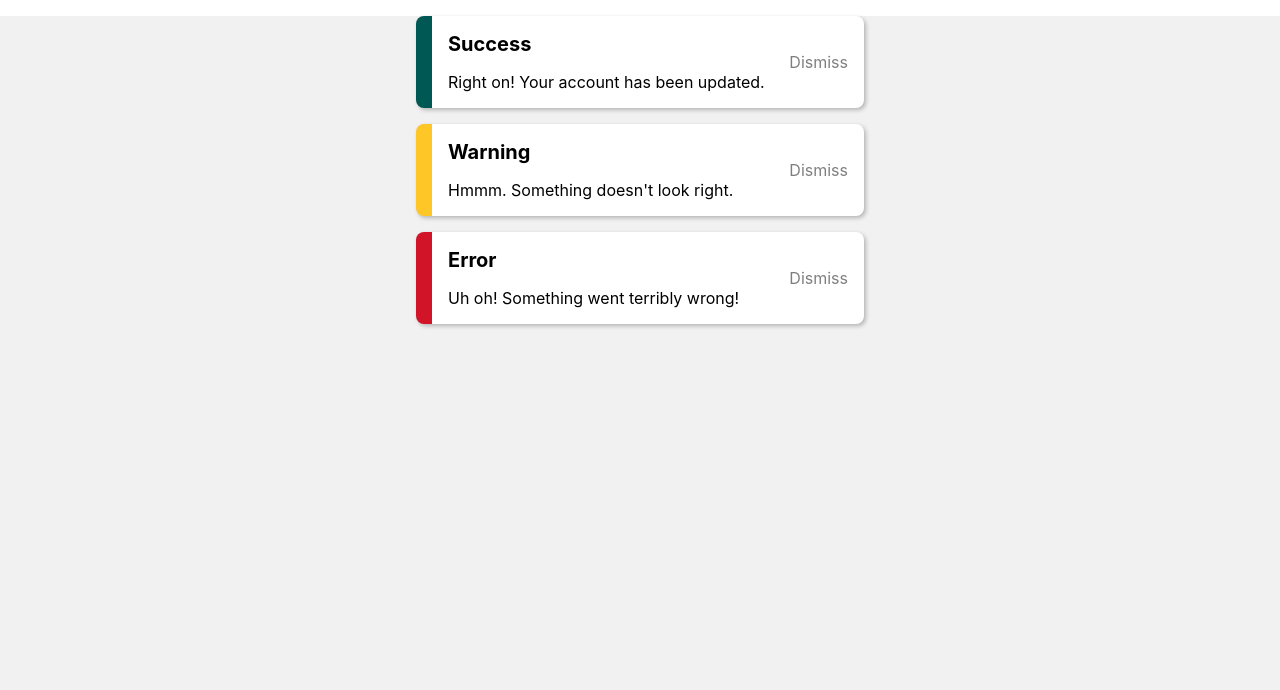
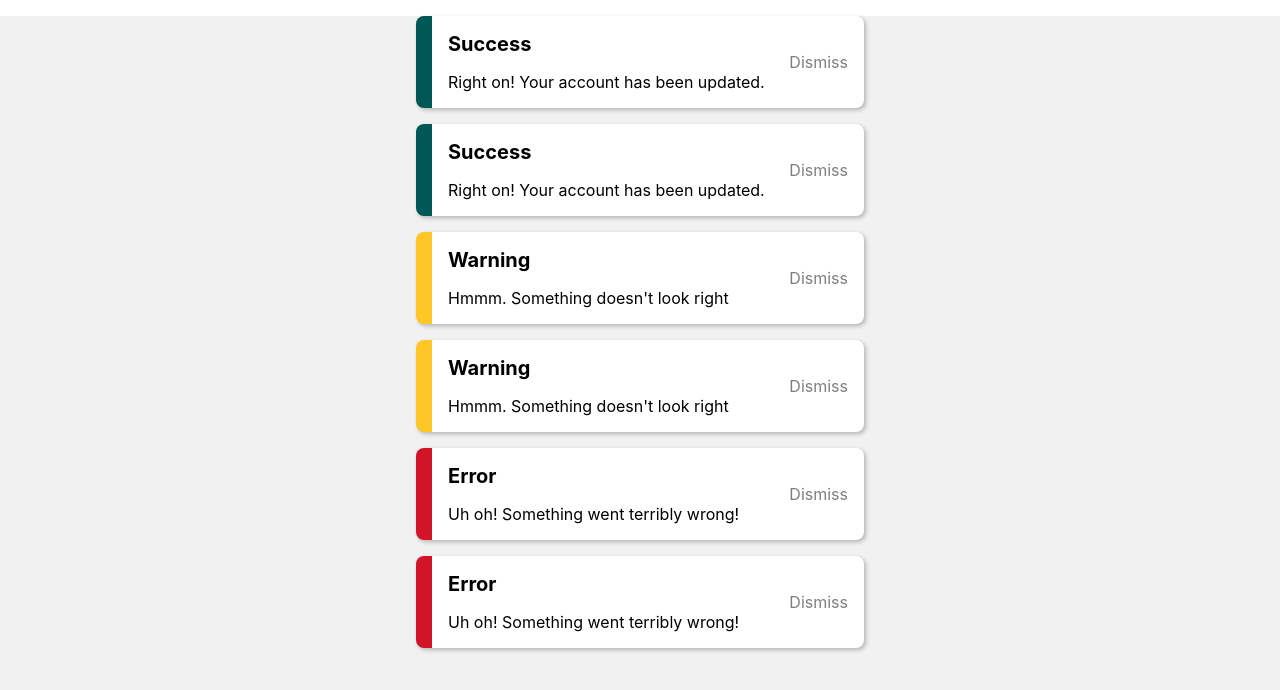
Before and after one commit to Ann9510/super-react, a React (Create React App) app in the folder react-practice/: page / in a window 1280 px wide. Shown: the top 690 px of the page. Built offline with nearby package versions, Linux system fonts and the light colour scheme.

Commit message:
20강 완료
- Toast box를 props로 변경해보기.

```diff
--- a/react-practice/src/App.js
+++ b/react-practice/src/App.js
@@ -2,37 +2,41 @@ import logo from "./logo.svg";
 import "./App.css";
 import TextComponent from "./components/TextComponent";
 import Section from "./components/Section";
+import Toast from "./components/Toast";
 
 function App() {
+  const messageArray = [
+    {
+      title: "success",
+      text: "Right on! Your account has been updated.",
+    },
+    {
+      title: "success",
+      text: "Right on! Your account has been updated.",
+    },
+    {
+      title: "warning",
+      text: "Hmmm. Something doesn't look right",
+    },
+    {
+      title: "warning",
+      text: "Hmmm. Something doesn't look right",
+    },
+    {
+      title: "error",
+      text: "Uh oh! Something went terribly wrong!",
+    },
+    {
+      title: "error",
+      text: "Uh oh! Something went terribly wrong!",
+    },
+  ];
+
   return (
     <div className="wrapper">
-      <div className="toast toast-success">
-        <main className="toast__message">
-          <header className="toast__message-title">Success</header>
-          <p className="toast__message-text">
-            Right on! Your account has been updated.
-          </p>
-        </main>
-        <button className="toast__button">Dismiss</button>
-      </div>
-      <div className="toast toast-warning">
-        <main className="toast__message">
-          <header className="toast__message-title">Warning</header>
-          <p className="toast__message-text">
-            Hmmm. Something doesn't look right.
-          </p>
-        </main>
-        <button className="toast__button">Dismiss</button>
-      </div>
-      <div className="toast toast-error">
-        <main className="toast__message">
-          <header className="toast__message-title">Error</header>
-          <p className="toast__message-text">
-            Uh oh! Something went terribly wrong!
-          </p>
-        </main>
-        <button className="toast__button">Dismiss</button>
-      </div>
+      {messageArray.map((message) => (
+        <Toast title={message.title} text={message.text} />
+      ))}
     </div>
   );
 }
--- /dev/null
+++ b/react-practice/src/components/Toast.css
@@ -0,0 +1,51 @@
+.wrapper {
+  background: #f1f1f1;
+  width: 100vw;
+  height: 100vh;
+}
+
+.toast {
+  background: white;
+  border-left: 1rem solid #8a8a8a;
+  border-radius: 0.5rem;
+  box-shadow: 0.125rem 0.125rem 0.25rem rgba(0, 0, 0, 0.25);
+  display: flex;
+  justify-content: space-between;
+  padding: 1rem;
+  margin: 1rem auto;
+  width: 25rem;
+}
+
+.toast__message-title {
+  font-weight: bold;
+  font-size: 1.25rem;
+  margin-bottom: 0.5rem;
+  margin-top: 0;
+  text-transform: capitalize;
+}
+
+.toast-success {
+  border-color: #005854;
+}
+
+.toast-warning {
+  border-color: #ffc627;
+}
+
+.toast-error {
+  border-color: #d21429;
+}
+
+.toast__message-text {
+  margin-bottom: 0;
+}
+
+.toast__button {
+  background: transparent;
+  border: none;
+  font-family: inherit;
+  font-size: inherit;
+  margin-left: 1rem;
+  opacity: 0.5;
+  padding: 0;
+}
--- /dev/null
+++ b/react-practice/src/components/Toast.js
@@ -0,0 +1,16 @@
+import React from "react";
+import "./Toast.css";
+
+const Toast = (props) => {
+  return (
+    <div className={`toast toast-${props.title}`}>
+      <main className="toast__message">
+        <header className="toast__message-title">{props.title}</header>
+        <p className="toast__message-text">{props.text}</p>
+      </main>
+      <button className="toast__button">Dismiss</button>
+    </div>
+  );
+};
+
+export default Toast;
```
